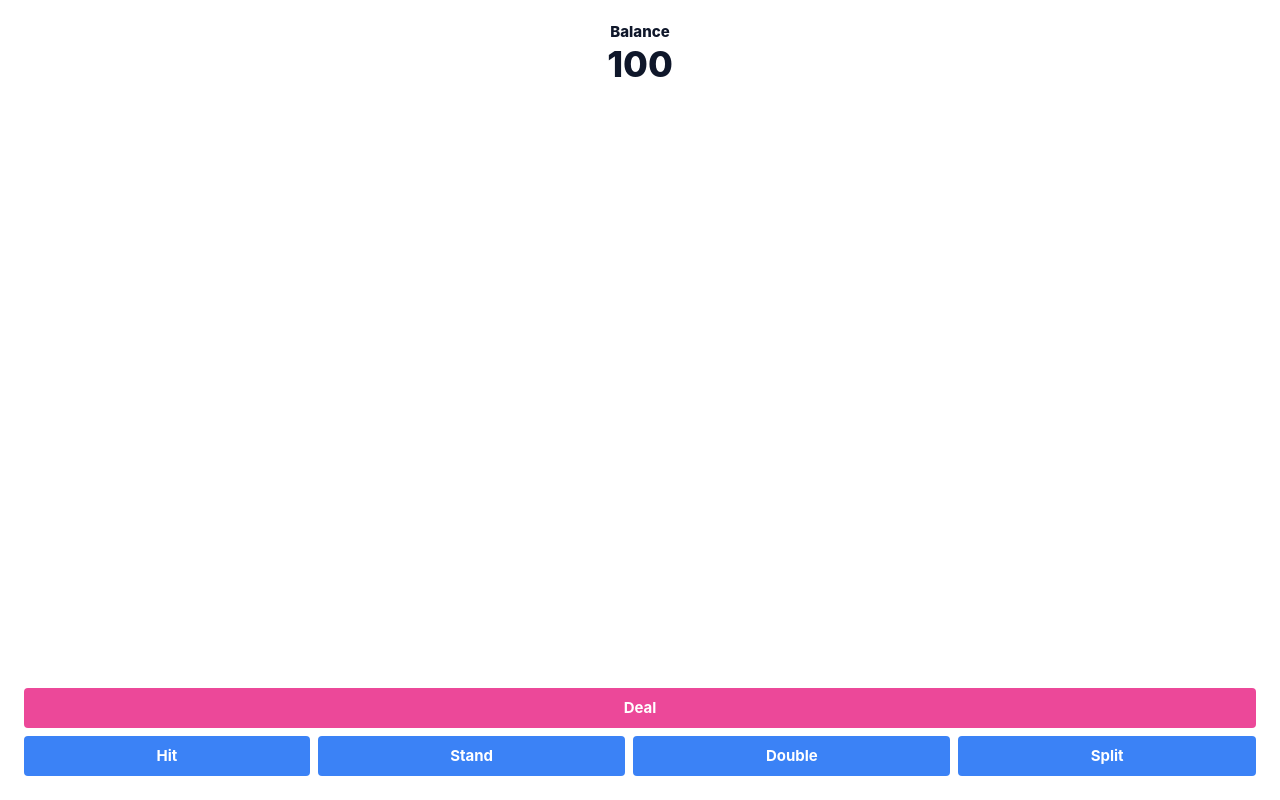
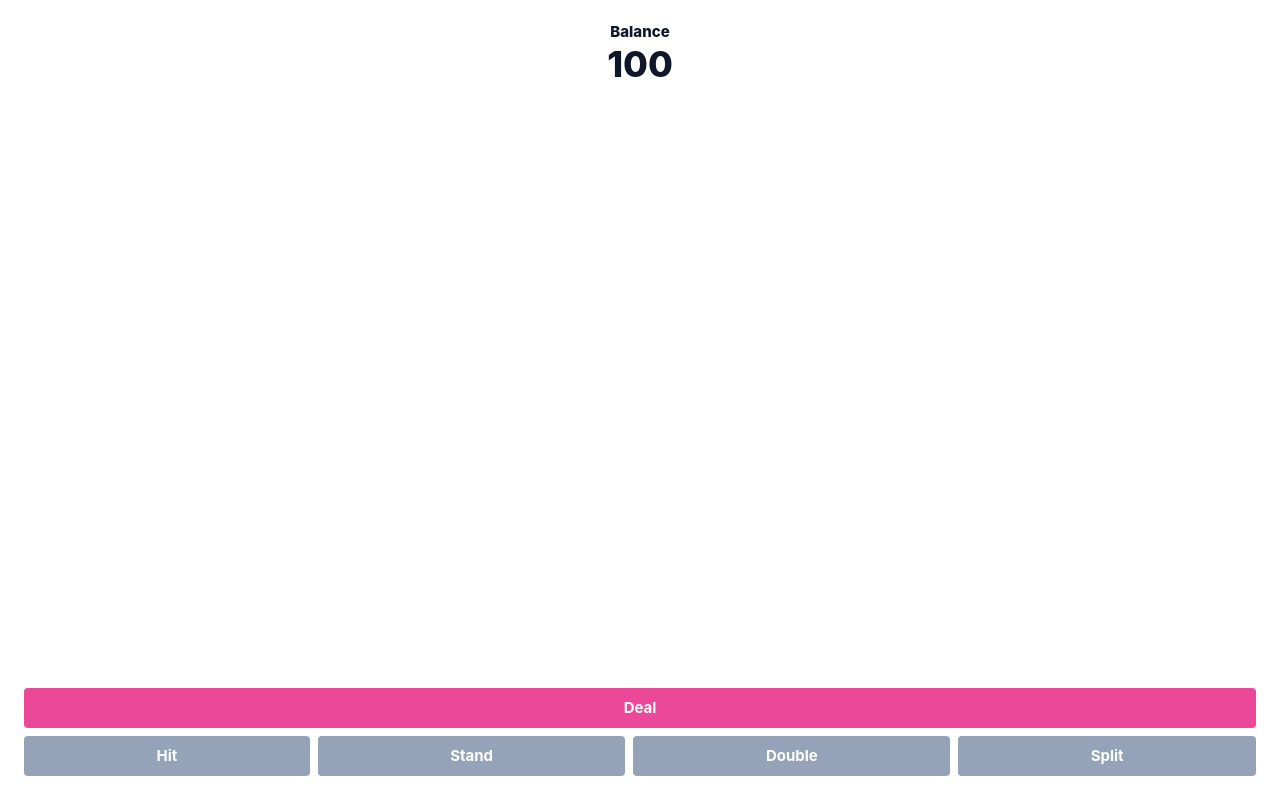
Before and after one commit to GregLahaye/blackjack, a Vue app: page / in a window 1280 px wide. Built offline with nearby package versions, Linux system fonts and the light colour scheme; the HTML template or start-up script is replaced by a standard one.

Commit message:
update button

```diff
--- a/src/views/BlackjackView.vue
+++ b/src/views/BlackjackView.vue
@@ -184,7 +184,7 @@ export default {
         <button
           @click="deal()"
           :disabled="!isRoundEnded"
-          class="flex-auto m-1 bg-pink-500 hover:bg-pink-700 text-white font-bold py-2 px-4 rounded m-1"
+          class="flex-auto m-1 bg-pink-500 hover:bg-pink-700 text-white font-bold py-2 px-4 rounded m-1 disabled:bg-slate-400"
         >
           Deal
         </button>
@@ -194,28 +194,28 @@ export default {
         <button
           @click="hit()"
           :disabled="isRoundEnded"
-          class="flex-auto m-1 bg-blue-500 hover:bg-blue-700 text-white font-bold py-2 px-4 rounded"
+          class="flex-auto m-1 bg-blue-500 hover:bg-blue-700 text-white font-bold py-2 px-4 rounded disabled:bg-slate-400"
         >
           Hit
         </button>
         <button
           @click="stand()"
           :disabled="isRoundEnded"
-          class="flex-auto m-1 bg-blue-500 hover:bg-blue-700 text-white font-bold py-2 px-4 rounded"
+          class="flex-auto m-1 bg-blue-500 hover:bg-blue-700 text-white font-bold py-2 px-4 rounded disabled:bg-slate-400"
         >
           Stand
         </button>
         <button
           @click="double()"
           :disabled="!canDouble || isRoundEnded"
-          class="flex-auto m-1 bg-blue-500 hover:bg-blue-700 text-white font-bold py-2 px-4 rounded"
+          class="flex-auto m-1 bg-blue-500 hover:bg-blue-700 text-white font-bold py-2 px-4 rounded disabled:bg-slate-400"
         >
           Double
         </button>
         <button
           @click="split()"
           :disabled="!canSplit || isRoundEnded"
-          class="flex-auto m-1 bg-blue-500 hover:bg-blue-700 text-white font-bold py-2 px-4 rounded"
+          class="flex-auto m-1 bg-blue-500 hover:bg-blue-700 text-white font-bold py-2 px-4 rounded disabled:bg-slate-400"
         >
           Split
         </button>
```
